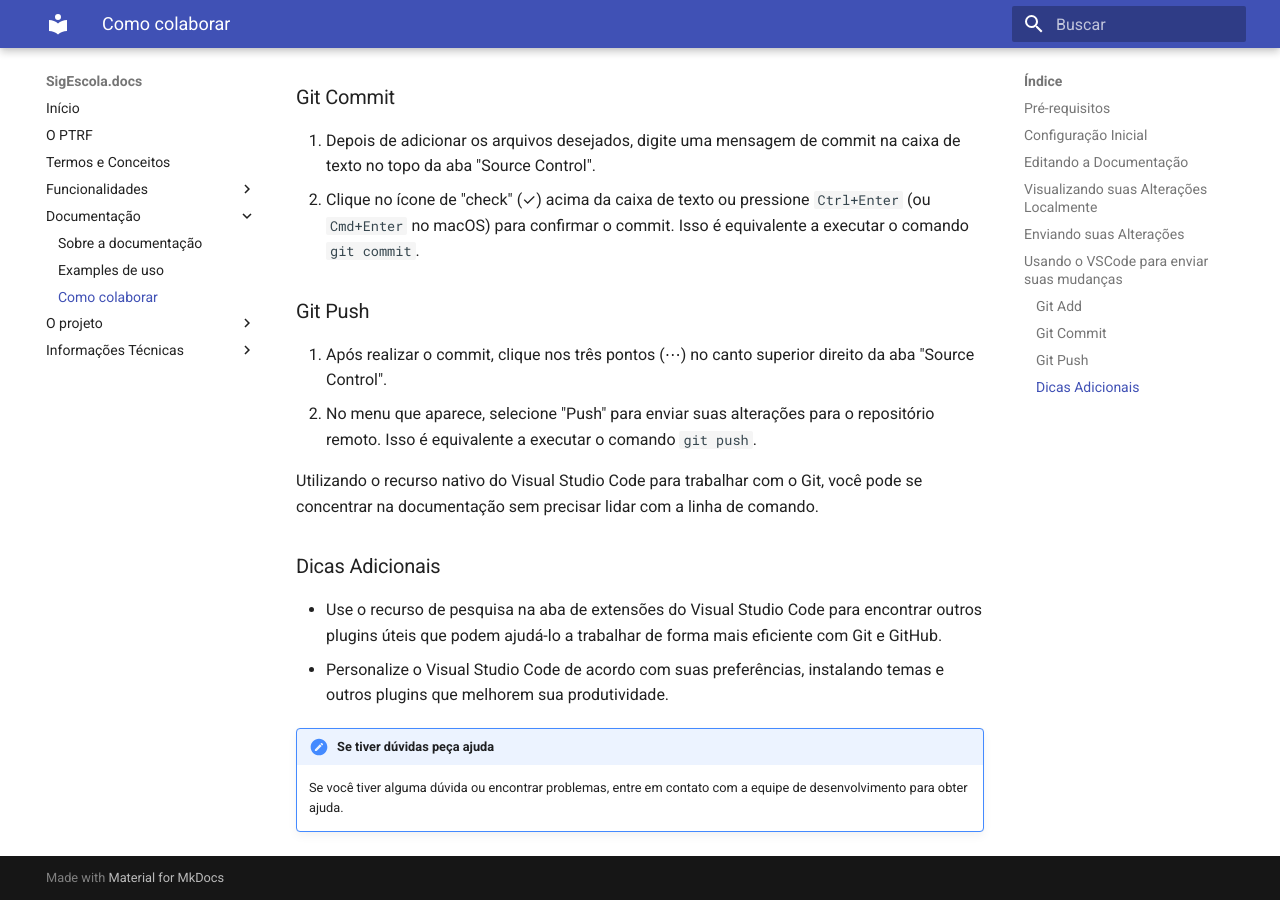
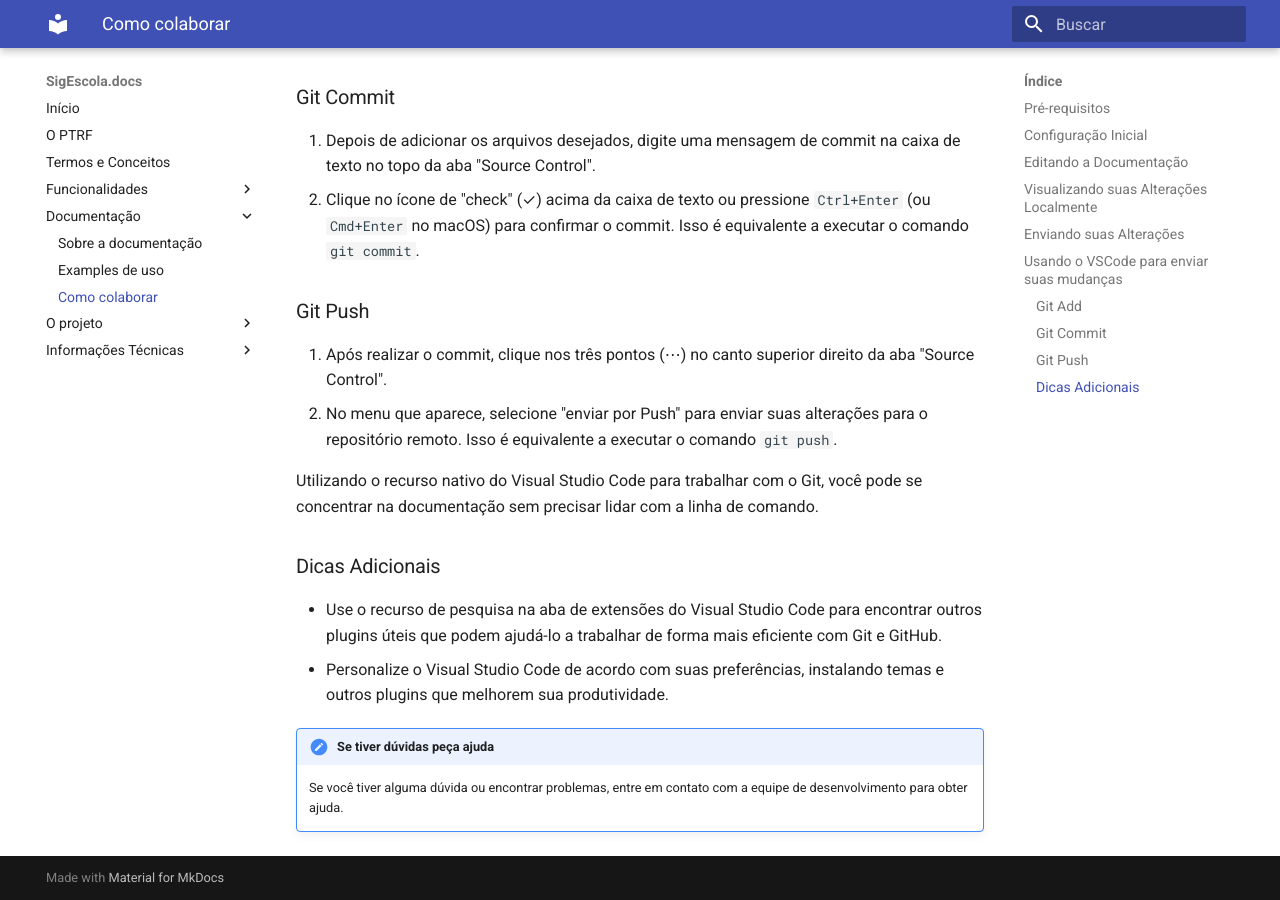
Before and after one commit to prefeiturasp/SME-PTRF-Docs, an MkDocs documentation site: the page built from docs/sigescola_docs/como_colaborar_docs.md, in a window 1280 px wide and 900 px high, scrolled down 2029 px. Built offline with MkDocs 1.6.1 and Material for MkDocs 9.7.7, drawn with Linux system fonts in a browser that asks for light colours.

Commit message:
docs(91464): Ajustes em como colaborar

```diff
--- a/docs/sigescola_docs/como_colaborar_docs.md
+++ b/docs/sigescola_docs/como_colaborar_docs.md
@@ -86,7 +86,7 @@ O Visual Studio Code possui recursos nativos para trabalhar com o Git, facilitan
 ### Git Push
 
 1. Após realizar o commit, clique nos três pontos (⋯) no canto superior direito da aba "Source Control".
-2. No menu que aparece, selecione "Push" para enviar suas alterações para o repositório remoto. Isso é equivalente a executar o comando `git push`.
+2. No menu que aparece, selecione "enviar por Push" para enviar suas alterações para o repositório remoto. Isso é equivalente a executar o comando `git push`.
 
 Utilizando o recurso nativo do Visual Studio Code para trabalhar com o Git, você pode se concentrar na documentação sem precisar lidar com a linha de comando.
 
```
